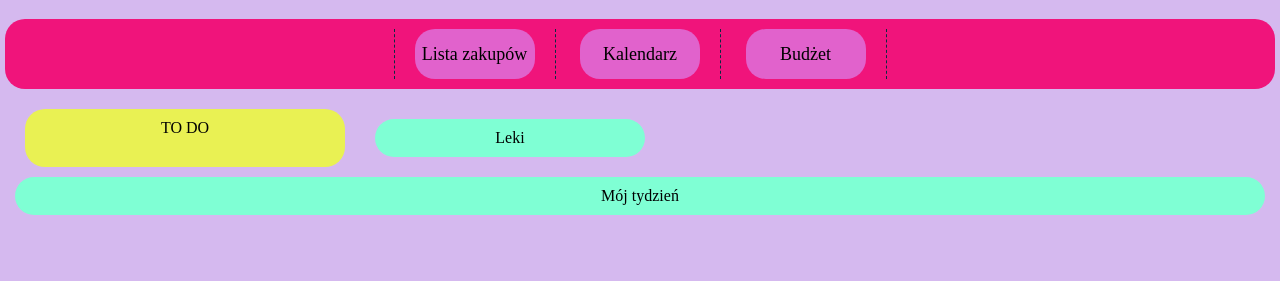
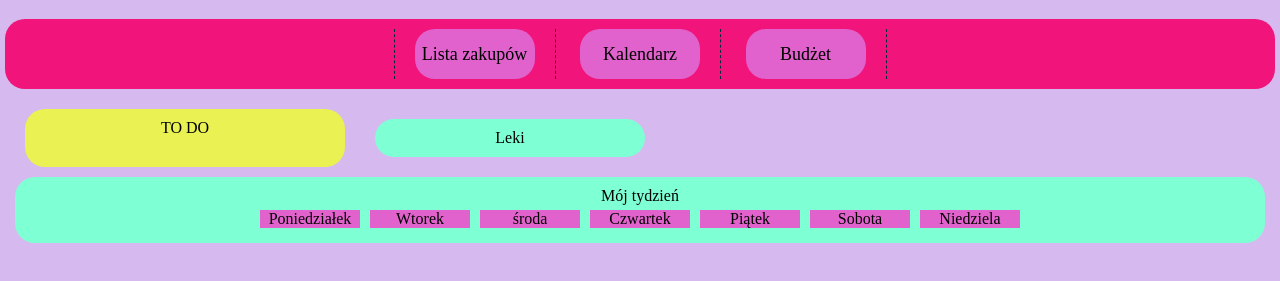
Before and after one commit to MilenaTukiendorf/DOM-WKA, a plain HTML site: page main/index.html in a window 1280 px wide. Shown: the part 127-408 px from the top of the page. Drawn offline with Linux system fonts and the light colour scheme.

Commit message:
Add some new functionality.

```diff
--- a/main/index.html
+++ b/main/index.html
@@ -31,9 +31,19 @@
             <div class="leki">Leki</div>
         </div>
 
-            <div class="tydzien">Mój tydzień
+            <div class="tydzien">
+                <div class="title">Mój tydzień</div>
+                    <div class="dzien-tygodnia">
+                        <div class="dzien" id="poniedzialek">Poniedziałek</div>
+                        <div class="dzien" id="wtorek">Wtorek</div>
+                        <div class="dzien" id="sroda">środa</div>
+                        <div class="dzien" id="czwartek">Czwartek</div>
+                        <div class="dzien" id="piatek">Piątek</div>
+                        <div class="dzien" id="sobota">Sobota</div>
+                        <div class="dzien" id="niedziela">Niedziela</div>
+                        </div>
 
-            </div>
+                </div>
     </main>
     <script type="text/javascript" src="main.js"></script>
 </body>
--- a/main/style.css
+++ b/main/style.css
@@ -19,7 +19,7 @@ h1.logo {
         letter-spacing: 5px;
         margin-top: 50px;
         margin-bottom: 40px;
-    }
+        }
 
 
 .menu {
@@ -80,10 +80,6 @@ h1.logo {
     text-align: center;
     padding: 10px;
     margin: 10px;
-
-
-
-
 }
 
 .leki {
@@ -102,9 +98,30 @@ h1.logo {
     border-radius: 20px;
     text-align: center;
     padding: 10px;
+    display: inline-block;
+    /* flex-direction: row ; */
+
 }
 @media screen and (max-width: 650px) {
     .container {
         flex-direction: column;
     }
 }
+
+.dzien {
+    background-color: #e162cc;
+    margin: 5px;
+    justify-content: center;
+    width: 100px;
+
+}
+
+.dzien-tygodnia {
+    justify-content: center;
+    display: flex;
+    flex-direction: row ;
+}
+
+.title {
+    text-align: center;
+}
```
